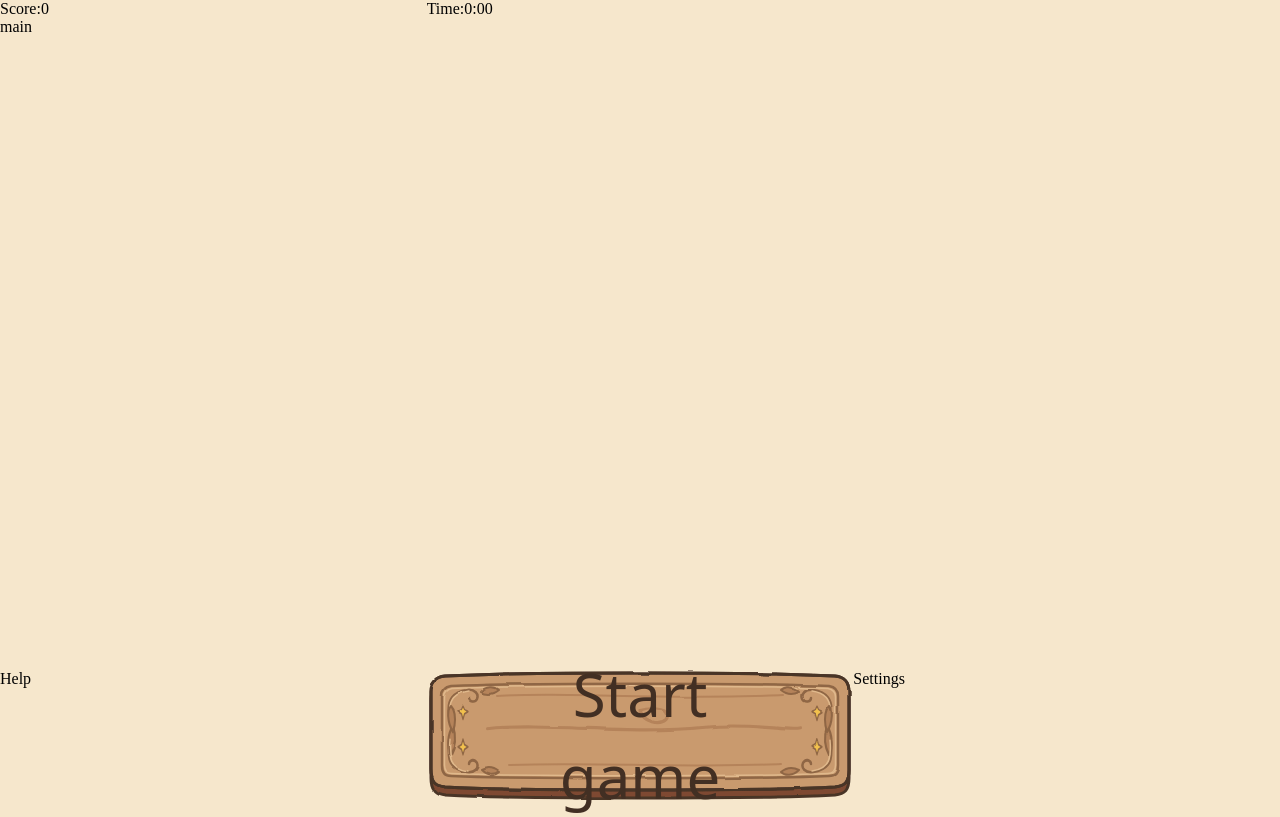
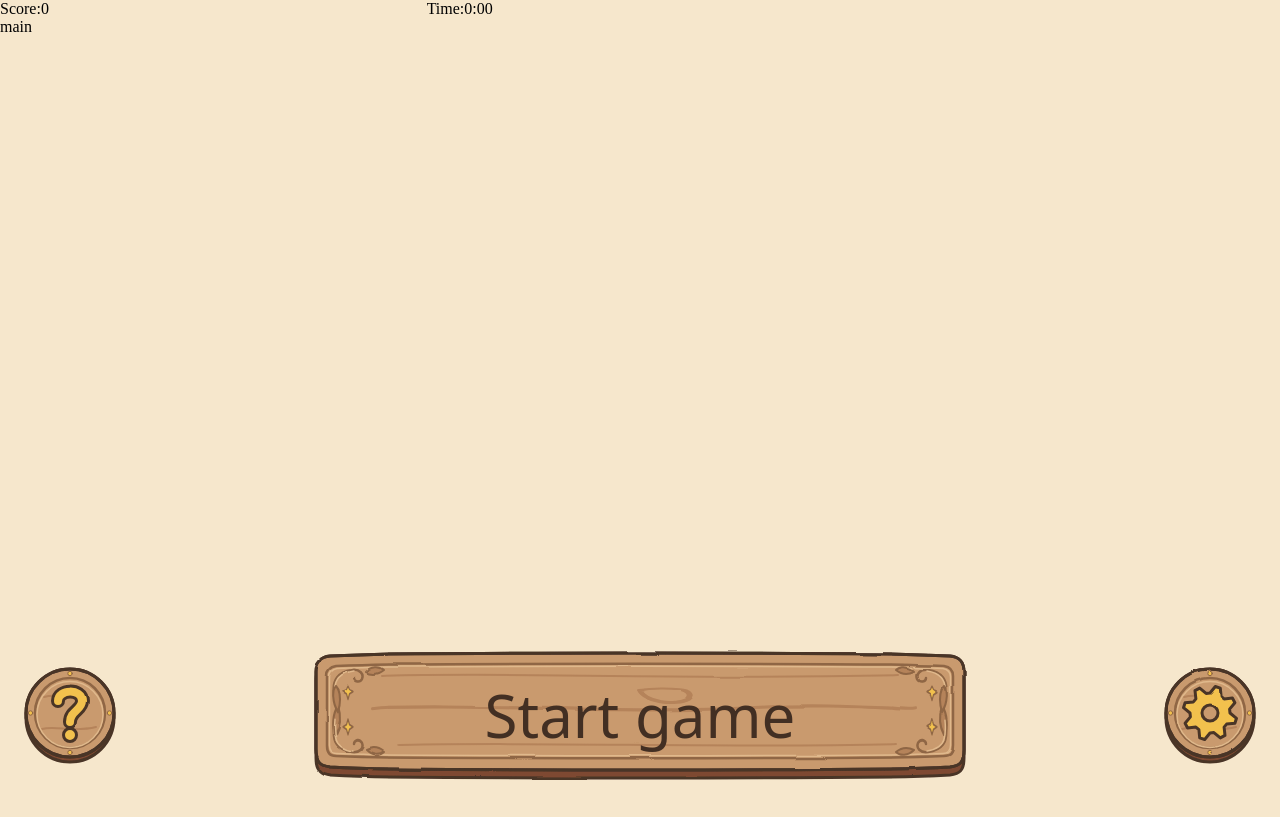
Before and after one commit to SchemingCate/alchemists-cauldron, a website built with Vite: page index.html in a window 1280 px wide. Built offline with nearby package versions, Linux system fonts and the light colour scheme; a web font is replaced by a local one.

Commit message:
feat: style help and settings buttons

```diff
--- a/src/main.ts
+++ b/src/main.ts
@@ -1,8 +1,8 @@
 import { createHTMLElement } from './helpers/create-html-element';
 import { scoreElement } from './ui/score';
 import { timeElement } from './ui/time';
-import { helpElement } from './ui/help';
-import { settingsElement } from './ui/settings';
+import { helpElement } from './ui/help/help';
+import { settingsElement } from './ui/settings/settings';
 import { actionButton } from './ui/main-action-button/main-action-button';
 import './style.scss';
 
--- a/src/style.scss
+++ b/src/style.scss
@@ -32,5 +32,7 @@ header {
 
 footer {
   display: grid;
-  grid-template-columns: 1fr 1fr 1fr;
+  padding: 20px;
+  align-items: center;
+  grid-template-columns: auto auto auto;
 }
--- a/src/ui/help.ts
+++ /dev/null
@@ -1,7 +0,0 @@
-import { createHTMLElement } from '../helpers/create-html-element';
-
-export const helpElement = () => {
-  const help = createHTMLElement({ tag: 'div', textContent: 'Help' });
-
-  return help;
-};
--- /dev/null
+++ b/src/ui/help/help.scss
@@ -0,0 +1,19 @@
+.help {
+  background-image: url(../../assets/images/icons/icon-help.svg);
+  background-repeat: no-repeat;
+  background-position: center;
+  width: 100px;
+  height: 110px;
+  background-color: transparent;
+  border: none;
+  transition:
+    text-shadow 0.3s,
+    transform 0.3s;
+  &:hover {
+    cursor: pointer;
+    transform: translateY(-5px);
+  }
+  &:active {
+    transform: translateY(3px);
+  }
+}
--- /dev/null
+++ b/src/ui/help/help.ts
@@ -0,0 +1,8 @@
+import './help.scss';
+import { createHTMLElement } from '../../helpers/create-html-element';
+
+export const helpElement = () => {
+  const help = createHTMLElement({ tag: 'button', classList: 'help' });
+
+  return help;
+};
--- a/src/ui/settings.ts
+++ /dev/null
@@ -1,7 +0,0 @@
-import { createHTMLElement } from '../helpers/create-html-element';
-
-export const settingsElement = () => {
-  const settings = createHTMLElement({ tag: 'div', textContent: 'Settings' });
-
-  return settings;
-};
--- /dev/null
+++ b/src/ui/settings/settings.scss
@@ -0,0 +1,21 @@
+.settings {
+  background-image: url(../../assets/images/icons/icon-settings.svg);
+  background-repeat: no-repeat;
+  background-position: center;
+  width: 100px;
+  height: 110px;
+  background-color: transparent;
+  border: none;
+  transition:
+    text-shadow 0.3s,
+    transform 0.3s;
+  justify-self: right;
+
+  &:hover {
+    cursor: pointer;
+    transform: translateY(-5px);
+  }
+  &:active {
+    transform: translateY(3px);
+  }
+}
--- /dev/null
+++ b/src/ui/settings/settings.ts
@@ -0,0 +1,8 @@
+import './settings.scss';
+import { createHTMLElement } from '../../helpers/create-html-element';
+
+export const settingsElement = () => {
+  const settings = createHTMLElement({ tag: 'button', classList: 'settings' });
+
+  return settings;
+};
```
Also changed, not shown: src/assets/images/icons/icon-help.svg (added), src/assets/images/icons/icon-settings.svg (added).
